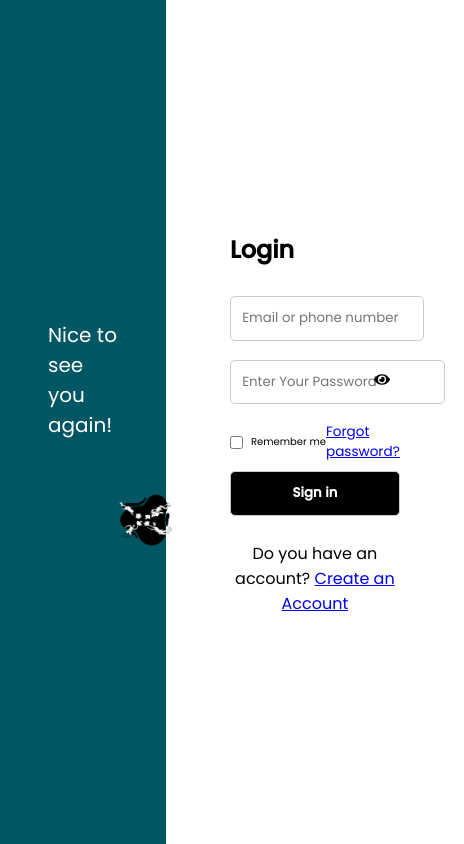
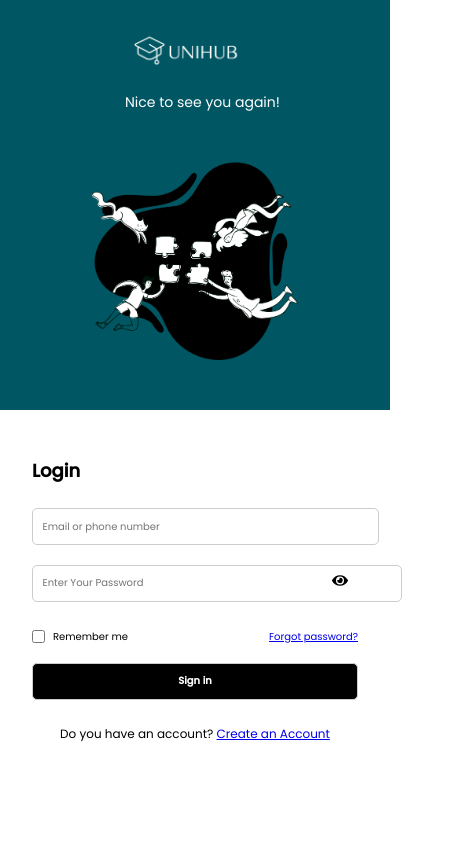
Before and after one commit to IshiniSamarasinghe/unihub-frontend, a React (Create React App) app: page /signin in a window 390 px wide. Shown: the whole page, 464 px wide, since content can reach past the window. Built offline with nearby package versions, Linux system fonts and the light colour scheme; no server answers.

Commit message:
top slide bar addded

```diff
--- a/src/App.js
+++ b/src/App.js
@@ -11,9 +11,9 @@ import SignIn from './pages/SignIn';
 import CreateEvent from './pages/CreateEvent';
 import Store from './pages/Store';
 import CalendarPage from './pages/CalendarPage';
+import MyEvents from './pages/MyEvents';
+import TopSlider from './components/TopSlider';
 import './App.css';
-import MyEvents from './pages/MyEvents';
-
 
 
 import { useEffect } from 'react';
@@ -43,7 +43,12 @@ function LayoutWrapper({ children }) {
 
   return (
     <>
-      {!hideLayout && <Navbar />}
+      {!hideLayout && (
+        <>
+          <TopSlider />   {/* ✅ Top slider above navbar */}
+          <Navbar />
+        </>
+      )}
       {children}
       {!hideLayout && <Footer />}
     </>
--- /dev/null
+++ b/src/components/TopSlider.css
@@ -0,0 +1,39 @@
+.top-slider {
+  background-color: #ffffff;
+  color: black;
+  padding: 6px 0;
+  overflow: hidden;
+  white-space: nowrap;
+  font-size: 10px;
+  font-weight: 500;
+}
+
+.slider-track {
+  display: inline-block;
+  animation: scroll-left 20s linear infinite;
+}
+
+.slider-item {
+  display: inline-block;
+  padding: 0 20px;
+  cursor: default;
+}
+
+.clickable {
+  cursor: pointer;
+  color: #0073e6;
+  transition: color 0.3s;
+}
+
+.clickable:hover {
+  color: #005763;
+}
+
+@keyframes scroll-left {
+  0% {
+    transform: translateX(100%);
+  }
+  100% {
+    transform: translateX(-100%);
+  }
+}
--- /dev/null
+++ b/src/components/TopSlider.js
@@ -0,0 +1,42 @@
+import React, { useEffect, useState } from 'react';
+import axios from '../axios';
+import './TopSlider.css';
+import { useNavigate } from 'react-router-dom';
+
+function TopSlider() {
+    const [items, setItems] = useState([]);
+    const navigate = useNavigate();
+
+    useEffect(() => {
+        axios.get('/store-items')
+            .then(res => {
+                setItems(res.data);
+            })
+            .catch(err => {
+                console.error('❌ Failed to fetch store items:', err);
+                setItems([]);
+            });
+    }, []);
+
+    return (
+        <div className="top-slider">
+            <div className="slider-track">
+                {items.length > 0 ? (
+                    items.map((item, index) => (
+                        <span
+                            className="slider-item clickable"
+                            key={index}
+                            onClick={() => navigate('/store')}
+                        >
+                            🛍️ {item.title} — {item.price}
+                        </span>
+                    ))
+                ) : (
+                    <span className="slider-item">🎉 Visit the UniHub Store and support student fundraisers!</span>
+                )}
+            </div>
+        </div>
+    );
+}
+
+export default TopSlider;
--- a/src/pages/SignIn.css
+++ b/src/pages/SignIn.css
@@ -11,23 +11,27 @@
     background-color: #005763;
     color: white;
     padding: 3rem;
-    display: flex;
-    flex-direction: column;
-    justify-content: center;
+
 }
 
 .signin-left .welcome-text {
-    margin-top: 5px;
-    font-size: 20px;
+    margin-top: -20px;
+    font-size: 14px;
     max-width: 500px;
+    margin-left: 15px;
 }
 
-.signin-left .logo {
-    font-size: 2rem;
-    font-weight: bold;
-    margin-top: -50px;
-    margin-left: -400px;
+
+.signin-logo {
+  width: 160px;
+  height: auto;
+  margin-bottom: 1rem;
+  margin-left: -10px;        /* Adjust left spacing if needed */
+  object-fit: contain;
 }
+
+
+
 
 .signin-illustration {
     margin-top: 2rem;
@@ -72,6 +76,7 @@
 .signup-redirect {
     margin-top: 1rem;
     text-align: center;
+    font-size: 12px;
 }
 
 .forgot-password {
@@ -86,3 +91,68 @@
     font-size: 10px;
     margin-top: 1.5px;
 }
+
+/* 📱 Mobile Responsive */
+@media (max-width: 768px) {
+    .signin-container {
+        flex-direction: column;
+        height: auto;
+    }
+
+    .signin-left {
+        padding: 2rem;
+        align-items: center;
+        text-align: center;
+        margin-top: -10px;
+        margin-left: 0;
+    }
+
+    .signin-left .logo {
+        margin: 0 auto;
+    }
+
+    .signin-illustration {
+        width: 100%;
+        max-width: 220px;
+        margin: 1.5rem auto 0 auto;
+    }
+
+    .signin-right {
+        padding: 2rem;
+        font-size: 12px;
+    }
+
+    .signin-form input,
+    .signin-form button {
+        font-size: 10px;
+        padding: 0.6rem;
+    }
+
+    .signin-options {
+    display: flex;
+    justify-content: space-between;
+    font-size: 0.85rem;
+    margin-top: 0.5rem;
+}
+
+.signup-redirect {
+    margin-top: 1rem;
+    text-align: center;
+}
+
+.forgot-password {
+    text-align: right;
+    margin-top: 10px;
+    font-size: 10px;
+}
+
+.remember-me {
+    display: flex;
+    align-items: center;
+    gap: 8px;
+    white-space: nowrap;
+    font-size: 10px;
+    margin-top: 1.5px;
+}
+
+}
--- a/src/pages/SignIn.js
+++ b/src/pages/SignIn.js
@@ -53,7 +53,8 @@ function SignIn() {
     return (
         <div className="signin-container">
             <div className="signin-left">
-                <h1 className="logo">UniHub</h1>
+                <img src="/react/assets/logo.png" alt="UniHub Logo" className="signin-logo" />
+
                 <p className="welcome-text">Nice to see you again!</p>
                <img src={process.env.PUBLIC_URL + '/assets/signin-img.png'} alt="Illustration" className="signin-illustration" />
 
@@ -106,8 +107,11 @@ function SignIn() {
     />
     Remember me
   </label>
+  <div className="forgot-password">
     <a href="/" onClick={(e) => e.preventDefault()}>Forgot password?</a>
   </div>
+</div>
+
 
                     <button type="submit" className="signin-btn" disabled={status === 'loading'}>
                         {status === 'loading' ? 'Signing in...' : 'Sign in'}
--- a/src/pages/SignUp.css
+++ b/src/pages/SignUp.css
@@ -16,16 +16,19 @@
     align-items: flex-start;
 }
 
-.signup-left .logo {
-    font-size: 2rem;
-    font-weight: bold;
-    margin-top: -160px;
+.signup-logo {
+  width: 160px;
+  height: auto;
+  margin-bottom: 1rem;
+  margin-left: -20px;        /* Adjust left spacing if needed */
+  object-fit: contain;
+  margin-top: -230px;
 }
 
 .signup-left .welcome-text {
-    margin-top: 5px;
-    font-size: 20px;
-    max-width: 500px;
+    margin-top: -20px;
+    font-size: 14px;
+    max-width: 400px;
 }
 
 .signup-illustration {
@@ -113,6 +116,7 @@
     .signup-container {
         flex-direction: column;
         padding: 1rem;
+
     }
 
     .signup-left {
@@ -120,6 +124,8 @@
         text-align: center;
         padding: 2rem 1rem;
         margin-top: 0;
+
+
     }
 
     .signup-left .logo {
@@ -136,6 +142,7 @@
     .signup-illustration {
         max-width: 250px;
         margin-left: 0;
+
     }
 
     .signup-right {
--- a/src/pages/SignUp.js
+++ b/src/pages/SignUp.js
@@ -88,7 +88,7 @@ function SignUp() {
   return (
     <div className="signup-container">
       <div className="signup-left">
-        <h1 className="logo">UniHub</h1>
+        <img src="/react/assets/logo.png" alt="UniHub Logo" className="signup-logo" />
         <p className="welcome-text">
           Welcome to UniHub! Sign Up and enjoy with creating and sharing events.
         </p>
@@ -100,7 +100,7 @@ function SignUp() {
       </div>
 
       <div className="signup-right">
-        <h2>Create New Account</h2>
+        <h4>Create New Account</h4>
         <form className="signup-form" onSubmit={handleSubmit}>
           <input name="name" value={formData.name} onChange={handleInputChange} placeholder="Name" required />
           <input name="email" type="email" value={formData.email} onChange={handleInputChange} placeholder="University Email" required />
```
Lines whose indentation alone changed are shown as unchanged.
